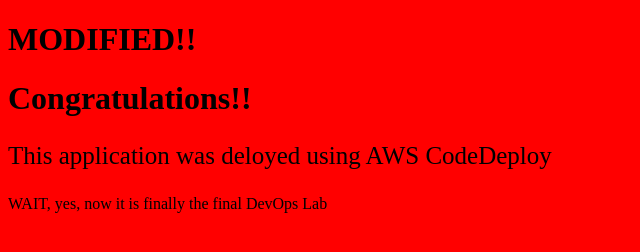
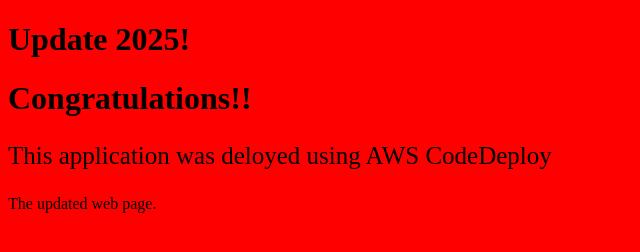
Before and after one commit to Shrey496/Blue-green-Deployment., a plain HTML site: page index.html in a window 1280 px wide. Shown: the whole page, without its empty margins (0-640 px from the left). Drawn offline with Linux system fonts and the light colour scheme.

Commit message:
Update index.html

```diff
--- a/index.html
+++ b/index.html
@@ -2,9 +2,9 @@
 <html>
 <body style="background-color:red;">
 
-<h1>MODIFIED!!</h1>
+<h1>Update 2025!</h1>
 <h1>Congratulations!!</h1>
 <p style="font-size:25px;">This application was deloyed using AWS CodeDeploy</p>
-<p>WAIT, yes, now it is finally the final DevOps Lab</p>
+<p>The updated web page.</p>
 </body>
 </html>
```
